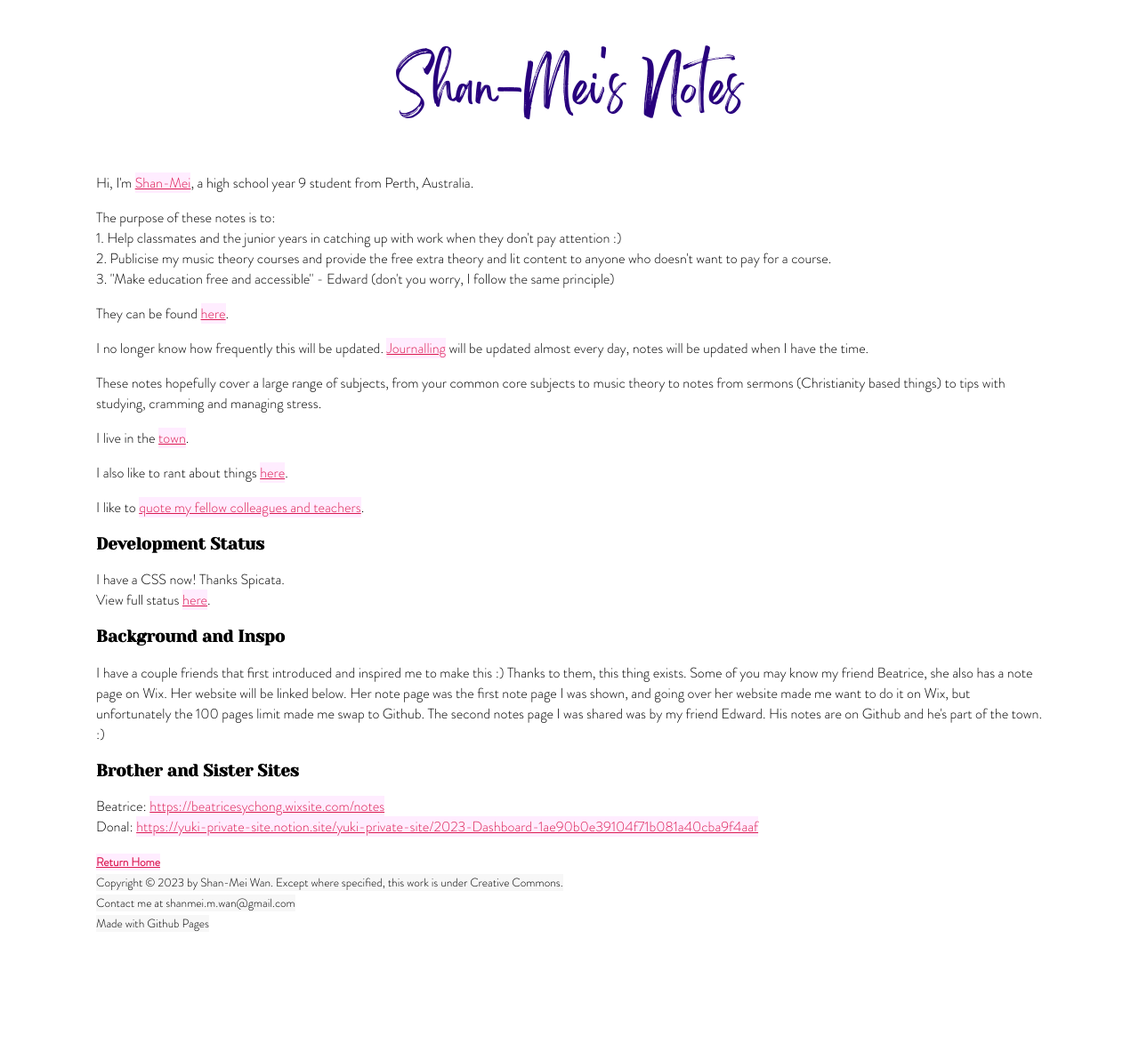
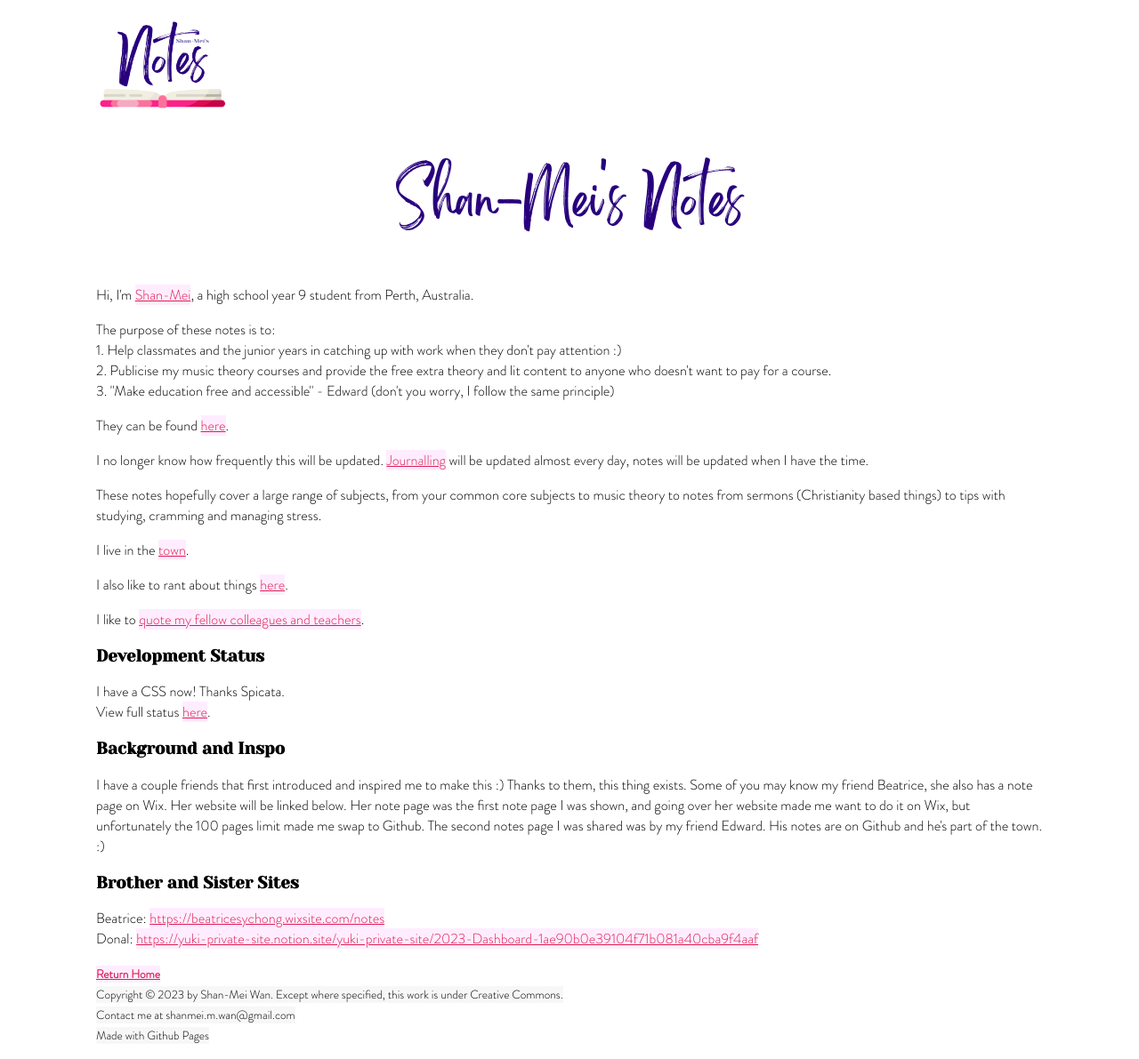
Before and after one commit to Shan-Mei/shanmeis-notes, a Jekyll site: the page built from index.md, in a window 1280 px wide. Shown: the whole page at 89% size. Built offline with Jekyll 4.4.1, drawn with Linux system fonts in a browser that asks for light colours; our own code applies the rules of GitHub Pages for plain Markdown files; before the commit the page ends 1065 px from its top, so only the background shows below that.

Commit message:
commit
logo!

```diff
--- a/assets/css/style.css
+++ b/assets/css/style.css
@@ -58,3 +58,10 @@ a:hover {
 .home:hover{
     color: #23006e;
 }
+
+img {
+    width: 150px;
+    text-align: center;
+    margin-top: 20px;
+    display: block;
+}
--- a/index.md
+++ b/index.md
@@ -7,6 +7,7 @@
   </title>
 </head>
 <body>
+  <img src="/assets/Notes logo.png" width="150">
   <h1>Shan-Mei's Notes</h1>
   <p>Hi, I'm <a href="https://shan-mei.github.io/shanmeis-notes/about-me.html">Shan-Mei</a>, a high school year 9 student from Perth, Australia.</p>
   <p>The purpose of these notes is to:<br>1. Help classmates and the junior years in catching up with work when they don't pay attention :)<br>2. Publicise my music theory courses and provide the free extra theory and lit content to anyone who doesn't want to pay for a course.<br>3. "Make education free and accessible" - Edward (don't you worry, I follow the same principle)</p>
```
